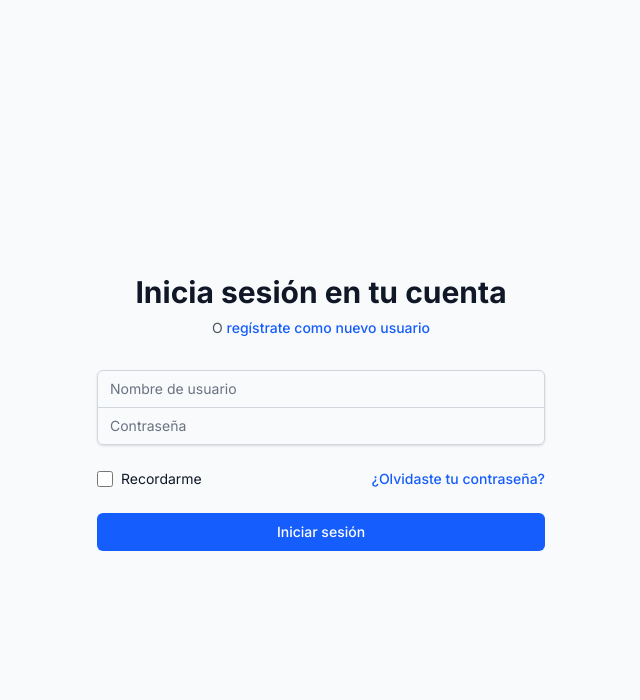
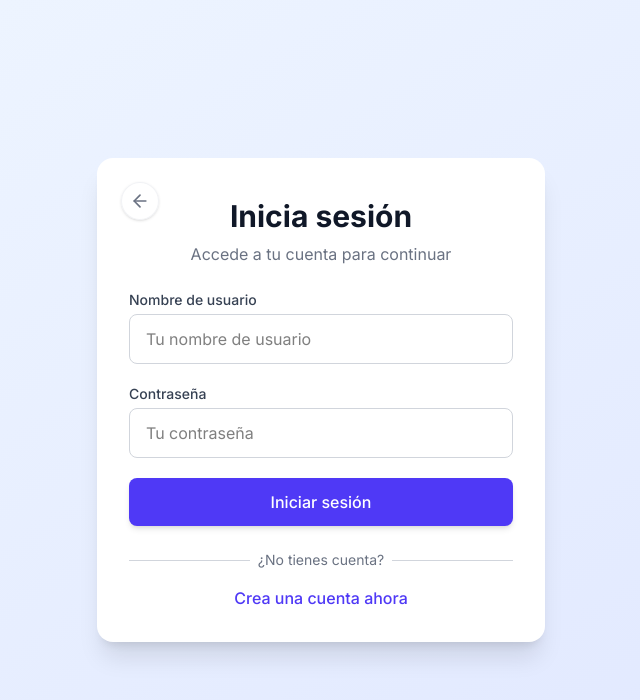
Before and after one commit to isacancor/MindfulnessApp, a React (Vite) app in the folder frontend/: page /login in a window 1280 px wide. Shown: the top 700 px of the page, without its empty margins (319-959 px from the left). Built offline with nearby package versions, Linux system fonts and the light colour scheme.

Commit message:
fix: reload bug in login

```diff
--- a/frontend/src/App.jsx
+++ b/frontend/src/App.jsx
@@ -12,6 +12,7 @@
 import RegisterParticipante from '@/pages/auth/RegisterParticipante';
 import Unauthorized from './pages/Unauthorized';
 import Perfil from './pages/Perfil';
+
 function App() {
   return (
     <AuthProvider>
--- a/frontend/src/components/PerfilInvestigador.jsx
+++ b/frontend/src/components/PerfilInvestigador.jsx
@@ -24,7 +24,7 @@
 
     return (
         <div className="bg-white rounded-2xl overflow-hidden max-w-4xl mx-auto my-8 shadow-xl">
-            {/* Header del perfil con botón de retroceso */}
+            {/* Header del perfil*/}
             <div className="bg-gradient-to-br from-blue-600 to-indigo-500 px-6 py-8 relative">
                 <button
                     onClick={() => navigate(-1)}
--- a/frontend/src/config/axios.js
+++ b/frontend/src/config/axios.js
@@ -27,6 +27,7 @@
 );
 
 // Interceptor para manejar errores de autenticación
+/*
 api.interceptors.response.use(
     (response) => response,
     (error) => {
@@ -36,6 +37,6 @@
         }
         return Promise.reject(error);
     }
-);
+);*/
 
 export default api;
--- a/frontend/src/context/AuthContext.jsx
+++ b/frontend/src/context/AuthContext.jsx
@@ -1,5 +1,5 @@
 import { createContext, useContext, useState, useEffect } from 'react';
-import { useNavigate } from 'react-router-dom';
+import { useNavigate, useLocation } from 'react-router-dom';
 import api from '../config/axios';
 import { ROLES, PERMISSIONS, ROLE_PERMISSIONS } from '../config/auth';
 import { mapUserData } from '../utils/userMapper';
@@ -14,7 +14,9 @@
     const [user, setUser] = useState(null);
     const [loading, setLoading] = useState(true);
     const [error, setError] = useState(null);
+    const location = useLocation();
     const navigate = useNavigate();
+    const resetError = () => setError(null);
 
     // Verificar si el usuario tiene un permiso específico
     const hasPermission = (permission) => {
@@ -27,6 +29,10 @@
         if (!user) return false;
         return user.role === role;
     };
+
+    useEffect(() => {
+        setError(null); // Limpia el error cada vez que cambia la ruta
+    }, [location.pathname]);
 
     // Cargar el estado de autenticación al iniciar
     useEffect(() => {
@@ -58,10 +64,12 @@
             setLoading(true);
             setError(null);
             const response = await api.post('/auth/login', credentials);
+
+            // TODO: Add token
             const { token, user } = response.data;
-
             localStorage.setItem('token', token);
             setUser(mapUserData(user));
+            setError(null);
 
             // Redirigir
             if (user.role === ROLES.INVESTIGADOR) {
@@ -70,8 +78,8 @@
                 navigate('/home');
             }
         } catch (err) {
+            console.error("Error en el login: ", err);
             setError(err.response?.data?.message || 'Error al iniciar sesión');
-            throw err;
         } finally {
             setLoading(false);
         }
@@ -87,6 +95,7 @@
 
             localStorage.setItem('token', token);
             setUser(mapUserData(user));
+            setError(null);
 
             // Redirigir
             if (user.role === ROLES.INVESTIGADOR) {
@@ -95,8 +104,8 @@
                 navigate('/home');
             }
         } catch (err) {
+            console.error('Error en el registro:', error);
             setError(err.response?.data?.message || 'Error al registrarse');
-            throw err;
         } finally {
             setLoading(false);
         }
@@ -153,7 +162,8 @@
         updateProfile,
         changePassword,
         hasPermission,
-        hasRole
+        hasRole,
+        resetError
     };
 
     return (
--- a/frontend/src/pages/InvestigadorDashboard.jsx
+++ b/frontend/src/pages/InvestigadorDashboard.jsx
@@ -122,7 +122,7 @@
                 {activeSection === 'dashboard' && (
                     <div className="space-y-6">
                         <div className="flex justify-between items-center">
-                            <h1 className="text-2xl font-bold text-gray-800">Welcome, {user.nombre}</h1>
+                            <h1 className="text-2xl font-bold text-gray-800">Bienvenido, {user.nombre}</h1>
                             <button
                                 onClick={() => setActiveSection('programas')}
                                 className="flex items-center space-x-2 px-4 py-2 bg-blue-600 text-white rounded-lg hover:bg-blue-700"
--- a/frontend/src/pages/auth/Login.jsx
+++ b/frontend/src/pages/auth/Login.jsx
@@ -1,9 +1,11 @@
 import React, { useState } from 'react';
-import { Link } from 'react-router-dom';
+import { Link, useNavigate } from 'react-router-dom';
 import { useAuth } from '../../context/AuthContext';
+import { ArrowLeft } from 'lucide-react';
 
 const Login = () => {
     const { login, loading, error } = useAuth();
+    const navigate = useNavigate();
     const [formData, setFormData] = useState({
         username: '',
         password: '',
@@ -18,36 +20,41 @@
 
     const handleSubmit = async (e) => {
         e.preventDefault();
-        try {
         await login(formData);
-        } catch (error) {
-            console.error('Error en el login:', error);
-        }
     };
 
     return (
-        <div className="min-h-screen flex items-center justify-center bg-gray-50 py-12 px-4 sm:px-6 lg:px-8">
-            <div className="max-w-md w-full space-y-8">
-                <div>
-                    <h2 className="mt-6 text-center text-3xl font-extrabold text-gray-900">
-                        Inicia sesión en tu cuenta
+        <div className="min-h-screen flex items-center justify-center bg-gradient-to-br from-blue-50 to-indigo-100 px-4 sm:px-6 lg:px-8">
+
+
+            <div className="w-full max-w-md">
+                <div className="bg-white p-8 rounded-2xl shadow-xl relative">
+                    <button
+                        onClick={() => navigate(-1)}
+                        className="absolute top-6 left-6 p-2 rounded-full transition-all duration-200 text-gray-500 hover:text-indigo-600 border border-gray-300/30 hover:border-indigo-300 bg-white/90 hover:bg-indigo-100 focus:outline-none shadow-sm"
+                        aria-label="Volver atrás"
+                    >
+                        <ArrowLeft className="h-5 w-5" />
+                    </button>
+
+                    <div className="text-center mt-2">
+                        <h2 className="text-3xl font-bold text-gray-900 mb-2">
+                            Inicia sesión
                         </h2>
-                    <p className="mt-2 text-center text-sm text-gray-600">
-                        O{' '}
-                        <Link to="/register" className="font-medium text-blue-600 hover:text-blue-500">
-                            regístrate como nuevo usuario
-                        </Link>
+                        <p className="text-gray-500">
+                            Accede a tu cuenta para continuar
                         </p>
                     </div>
+
                     {error && (
-                    <div className="bg-red-100 border border-red-400 text-red-700 px-4 py-3 rounded relative" role="alert">
-                        <span className="block sm:inline">{error}</span>
+                        <div className="mt-6 bg-red-50 border-l-4 border-red-500 p-4 rounded" role="alert">
+                            <p className="text-red-700">{error}</p>
                         </div>
                     )}
-                <form className="mt-8 space-y-6" onSubmit={handleSubmit}>
-                    <div className="rounded-md shadow-sm -space-y-px">
+
+                    <form className="mt-6 space-y-5" onSubmit={handleSubmit}>
                         <div>
-                            <label htmlFor="username" className="sr-only">
+                            <label htmlFor="username" className="block text-sm font-medium text-gray-700 mb-1">
                                 Nombre de usuario
                             </label>
                             <input
@@ -55,15 +62,16 @@
                                 name="username"
                                 type="text"
                                 required
-                                className="appearance-none rounded-none relative block w-full px-3 py-2 border border-gray-300 placeholder-gray-500 text-gray-900 rounded-t-md focus:outline-none focus:ring-blue-500 focus:border-blue-500 focus:z-10 sm:text-sm"
-                                placeholder="Nombre de usuario"
+                                className="w-full px-4 py-3 rounded-lg border border-gray-300 focus:border-indigo-500 focus:ring-2 focus:ring-indigo-200 outline-none transition duration-200"
+                                placeholder="Tu nombre de usuario"
                                 value={formData.username}
                                 onChange={handleChange}
                                 disabled={loading}
                             />
                         </div>
+
                         <div>
-                            <label htmlFor="password" className="sr-only">
+                            <label htmlFor="password" className="block text-sm font-medium text-gray-700 mb-1">
                                 Contraseña
                             </label>
                             <input
@@ -71,47 +79,53 @@
                                 name="password"
                                 type="password"
                                 required
-                                className="appearance-none rounded-none relative block w-full px-3 py-2 border border-gray-300 placeholder-gray-500 text-gray-900 rounded-b-md focus:outline-none focus:ring-blue-500 focus:border-blue-500 focus:z-10 sm:text-sm"
-                                placeholder="Contraseña"
+                                className="w-full px-4 py-3 rounded-lg border border-gray-300 focus:border-indigo-500 focus:ring-2 focus:ring-indigo-200 outline-none transition duration-200"
+                                placeholder="Tu contraseña"
                                 value={formData.password}
                                 onChange={handleChange}
                                 disabled={loading}
                             />
                         </div>
+
+                        <button
+                            type="submit"
+                            disabled={loading}
+                            className={`w-full py-3 px-4 rounded-lg font-medium text-white shadow-md transition duration-200 ${loading ? 'bg-indigo-400 cursor-not-allowed' : 'bg-indigo-600 hover:bg-indigo-700'}`}
+                        >
+                            {loading ? (
+                                <span className="flex items-center justify-center">
+                                    <svg className="animate-spin -ml-1 mr-3 h-5 w-5 text-white" xmlns="http://www.w3.org/2000/svg" fill="none" viewBox="0 0 24 24">
+                                        <circle className="opacity-25" cx="12" cy="12" r="10" stroke="currentColor" strokeWidth="4"></circle>
+                                        <path className="opacity-75" fill="currentColor" d="M4 12a8 8 0 018-8V0C5.373 0 0 5.373 0 12h4zm2 5.291A7.962 7.962 0 014 12H0c0 3.042 1.135 5.824 3 7.938l3-2.647z"></path>
+                                    </svg>
+                                    Procesando...
+                                </span>
+                            ) : 'Iniciar sesión'}
+                        </button>
+                    </form>
+
+                    <div className="mt-6">
+                        <div className="relative">
+                            <div className="absolute inset-0 flex items-center">
+                                <div className="w-full border-t border-gray-300"></div>
+                            </div>
+                            <div className="relative flex justify-center text-sm">
+                                <span className="px-2 bg-white text-gray-500">
+                                    ¿No tienes cuenta?
+                                </span>
+                            </div>
                         </div>
 
-                    <div className="flex items-center justify-between">
-                        <div className="flex items-center">
-                            <input
-                                id="remember-me"
-                                name="remember-me"
-                                type="checkbox"
-                                className="h-4 w-4 text-blue-600 focus:ring-blue-500 border-gray-300 rounded"
-                                disabled={loading}
-                            />
-                            <label htmlFor="remember-me" className="ml-2 block text-sm text-gray-900">
-                                Recordarme
-                            </label>
-                        </div>
-
-                        <div className="text-sm">
-                            <Link to="/forgot-password" className="font-medium text-blue-600 hover:text-blue-500">
-                                ¿Olvidaste tu contraseña?
+                        <div className="mt-4 text-center">
+                            <Link
+                                to="/register"
+                                className="font-medium text-indigo-600 hover:text-indigo-500 transition duration-200"
+                            >
+                                Crea una cuenta ahora
                             </Link>
                         </div>
                     </div>
-
-                    <div>
-                        <button
-                            type="submit"
-                            disabled={loading}
-                            className={`group relative w-full flex justify-center py-2 px-4 border border-transparent text-sm font-medium rounded-md text-white ${loading ? 'bg-blue-400' : 'bg-blue-600 hover:bg-blue-700'
-                                } focus:outline-none focus:ring-2 focus:ring-offset-2 focus:ring-blue-500`}
-                        >
-                            {loading ? 'Iniciando sesión...' : 'Iniciar sesión'}
-                        </button>
                 </div>
-                </form>
             </div>
         </div>
     );
--- a/frontend/src/pages/auth/RegisterInvestigador.jsx
+++ b/frontend/src/pages/auth/RegisterInvestigador.jsx
@@ -89,11 +89,7 @@
         if (errorEdad) {
             return;
         }
-        try {
-            await register(formData);
-        } catch (error) {
-            console.error('Error en el registro:', error);
-        }
+        await register(formData);
     };
 
     return (
--- a/frontend/src/pages/auth/RegisterParticipante.jsx
+++ b/frontend/src/pages/auth/RegisterParticipante.jsx
@@ -76,11 +76,7 @@
         if (errorEdad) {
             return;
         }
-        try {
-            await register(formData);
-        } catch (error) {
-            console.error('Error en el registro:', error);
-        }
+        await register(formData);
     };
 
     return (
```
Lines whose indentation alone changed are shown as unchanged.
